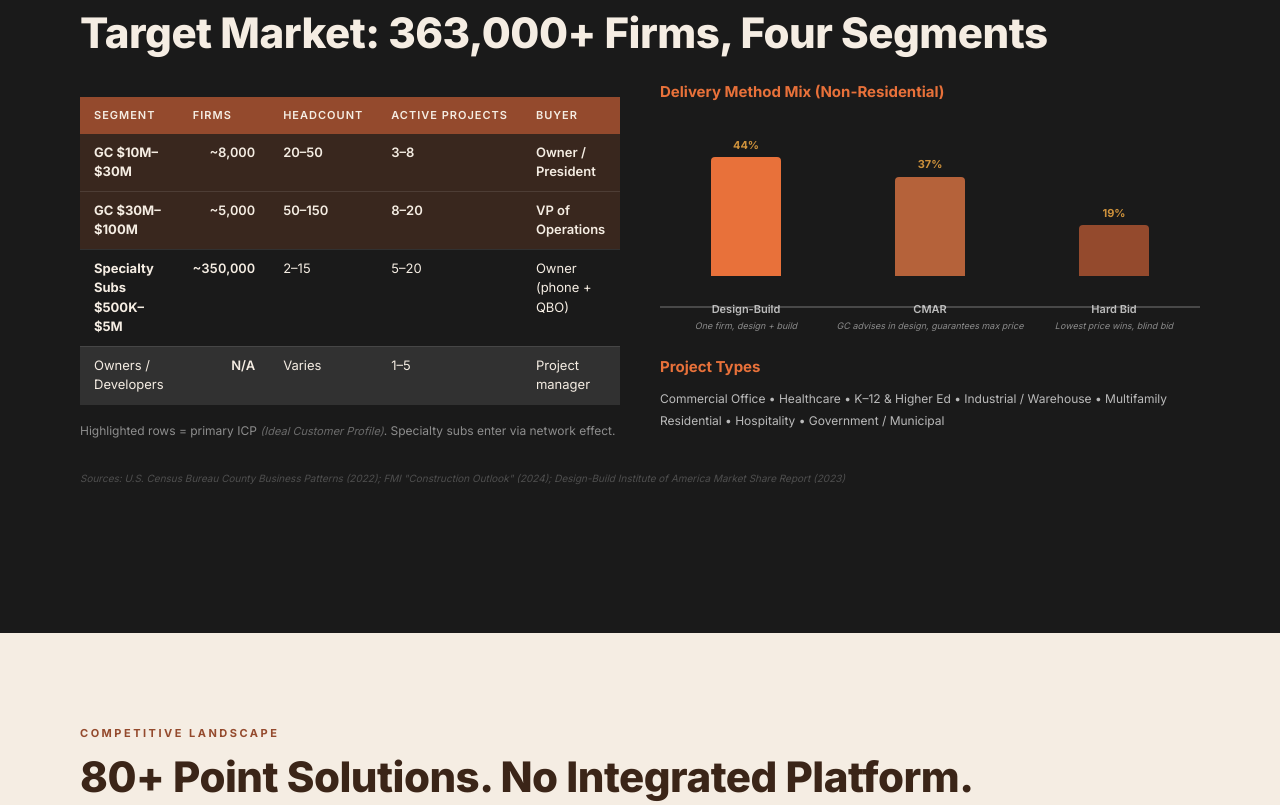
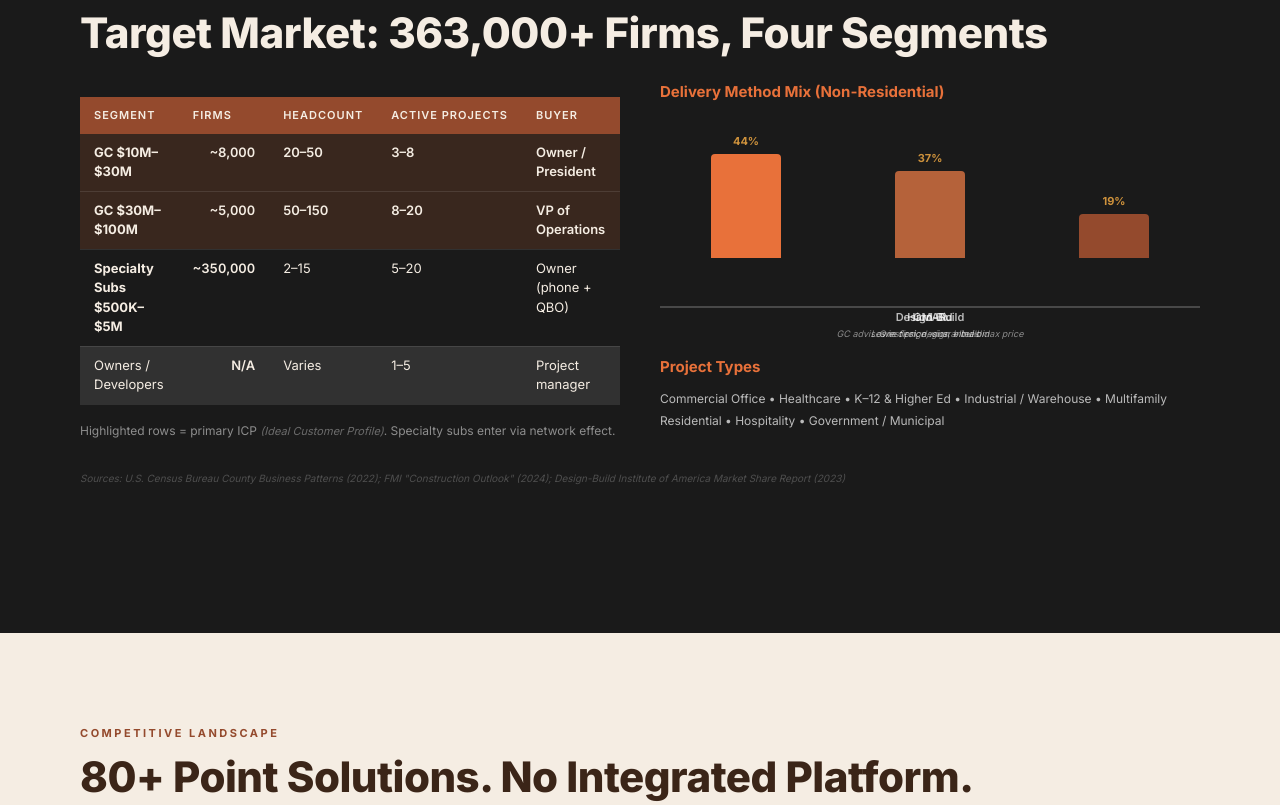
Before and after one commit to jjnissen/jjnissen.github.io, a plain HTML site: page presentations/up-strategy.html in a window 1280 px wide. Shown: the part 2567-3372 px from the top of the page. Drawn offline with Linux system fonts and the light colour scheme.

Commit message:
Fix bar chart labels, update pricing

```diff
--- a/presentations/up-strategy.html
+++ b/presentations/up-strategy.html
@@ -307,7 +307,7 @@ p { margin-bottom: 10px; font-size: 14px; line-height: 1.65; }
   gap: 12px;
   height: 220px;
   margin: 24px 0 12px;
-  padding-bottom: 30px;
+  padding-bottom: 48px;
   border-bottom: 2px solid var(--plaster);
   position: relative;
 }
@@ -335,8 +335,9 @@ p { margin-bottom: 10px; font-size: 14px; line-height: 1.65; }
   margin-top: 8px;
   text-align: center;
   position: absolute;
-  bottom: -28px;
-  width: 100%;
+  bottom: -36px;
+  width: 120%;
+  left: -10%;
 }
 .bar-value {
   font-size: 11px;
```
